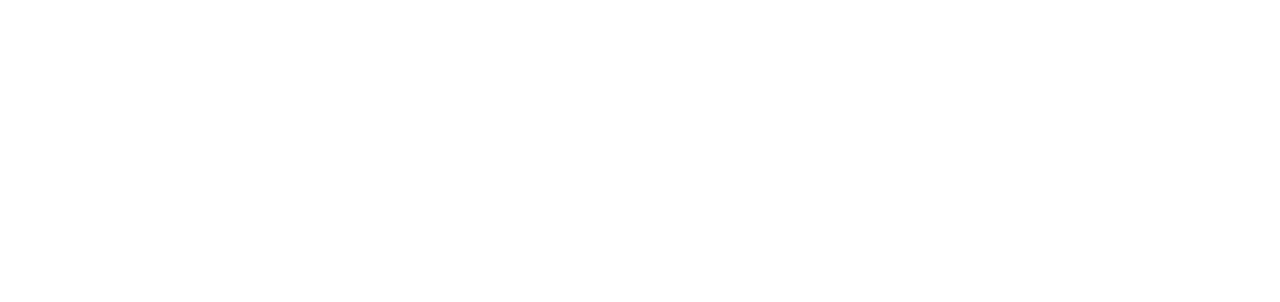
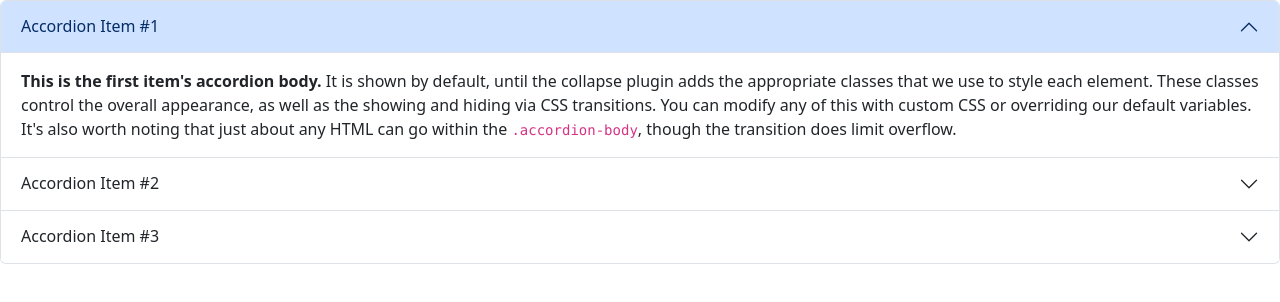
Before and after one commit to rana934/Bootstrap, a plain HTML site: page index.html in a window 1280 px wide. Drawn offline with nearby package versions, Linux system fonts and the light colour scheme.

Commit message:
Bootstrap apply

```diff
--- a/index.html
+++ b/index.html
@@ -1,12 +1,71 @@
 <!DOCTYPE html>
 <html lang="en">
+
 <head>
     <meta charset="UTF-8">
     <meta name="viewport" content="width=device-width, initial-scale=1.0">
     <title>Bootstrap</title>
     <link rel="stylesheet" href="https://cdn.jsdelivr.net/npm/bootstrap@5.3.2/dist/css/bootstrap.min.css">
 </head>
+
 <body>
+    <div class="accordion" id="accordionExample">
+        <div class="accordion-item">
+            <h2 class="accordion-header">
+                <button class="accordion-button" type="button" data-bs-toggle="collapse" data-bs-target="#collapseOne"
+                    aria-expanded="true" aria-controls="collapseOne">
+                    Accordion Item #1
+                </button>
+            </h2>
+            <div id="collapseOne" class="accordion-collapse collapse show" data-bs-parent="#accordionExample">
+                <div class="accordion-body">
+                    <strong>This is the first item's accordion body.</strong> It is shown by default, until the collapse
+                    plugin adds the appropriate classes that we use to style each element. These classes control the
+                    overall appearance, as well as the showing and hiding via CSS transitions. You can modify any of
+                    this with custom CSS or overriding our default variables. It's also worth noting that just about any
+                    HTML can go within the <code>.accordion-body</code>, though the transition does limit overflow.
+                </div>
+            </div>
+        </div>
+        <div class="accordion-item">
+            <h2 class="accordion-header">
+                <button class="accordion-button collapsed" type="button" data-bs-toggle="collapse"
+                    data-bs-target="#collapseTwo" aria-expanded="false" aria-controls="collapseTwo">
+                    Accordion Item #2
+                </button>
+            </h2>
+            <div id="collapseTwo" class="accordion-collapse collapse" data-bs-parent="#accordionExample">
+                <div class="accordion-body">
+                    <strong>This is the second item's accordion body.</strong> It is hidden by default, until the
+                    collapse plugin adds the appropriate classes that we use to style each element. These classes
+                    control the overall appearance, as well as the showing and hiding via CSS transitions. You can
+                    modify any of this with custom CSS or overriding our default variables. It's also worth noting that
+                    just about any HTML can go within the <code>.accordion-body</code>, though the transition does limit
+                    overflow.
+                </div>
+            </div>
+        </div>
+        <div class="accordion-item">
+            <h2 class="accordion-header">
+                <button class="accordion-button collapsed" type="button" data-bs-toggle="collapse"
+                    data-bs-target="#collapseThree" aria-expanded="false" aria-controls="collapseThree">
+                    Accordion Item #3
+                </button>
+            </h2>
+            <div id="collapseThree" class="accordion-collapse collapse" data-bs-parent="#accordionExample">
+                <div class="accordion-body">
+                    <strong>This is the third item's accordion body.</strong> It is hidden by default, until the
+                    collapse plugin adds the appropriate classes that we use to style each element. These classes
+                    control the overall appearance, as well as the showing and hiding via CSS transitions. You can
+                    modify any of this with custom CSS or overriding our default variables. It's also worth noting that
+                    just about any HTML can go within the <code>.accordion-body</code>, though the transition does limit
+                    overflow.
+                </div>
+            </div>
+        </div>
+    </div>
 
+    <script src="	https://cdn.jsdelivr.net/npm/bootstrap@5.3.2/dist/js/bootstrap.bundle.min.js"></script>
 </body>
+
 </html>
```
